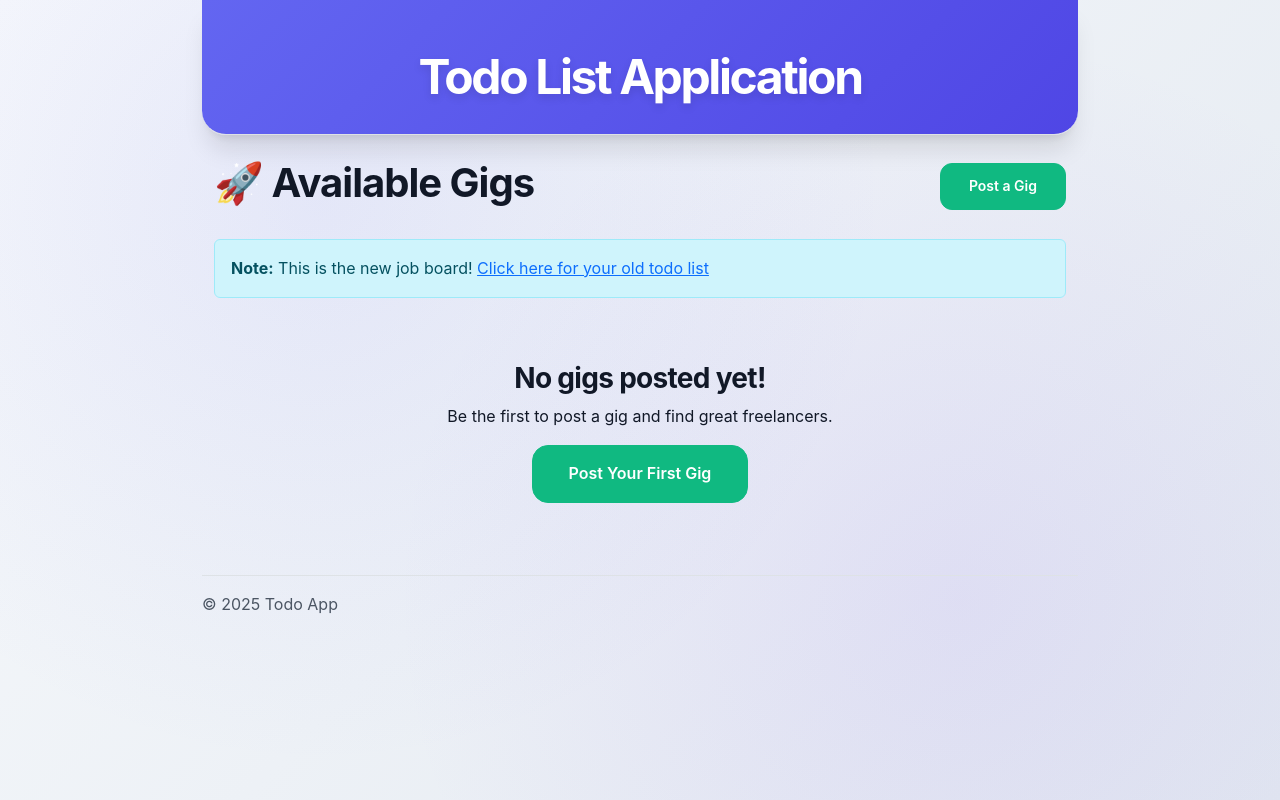
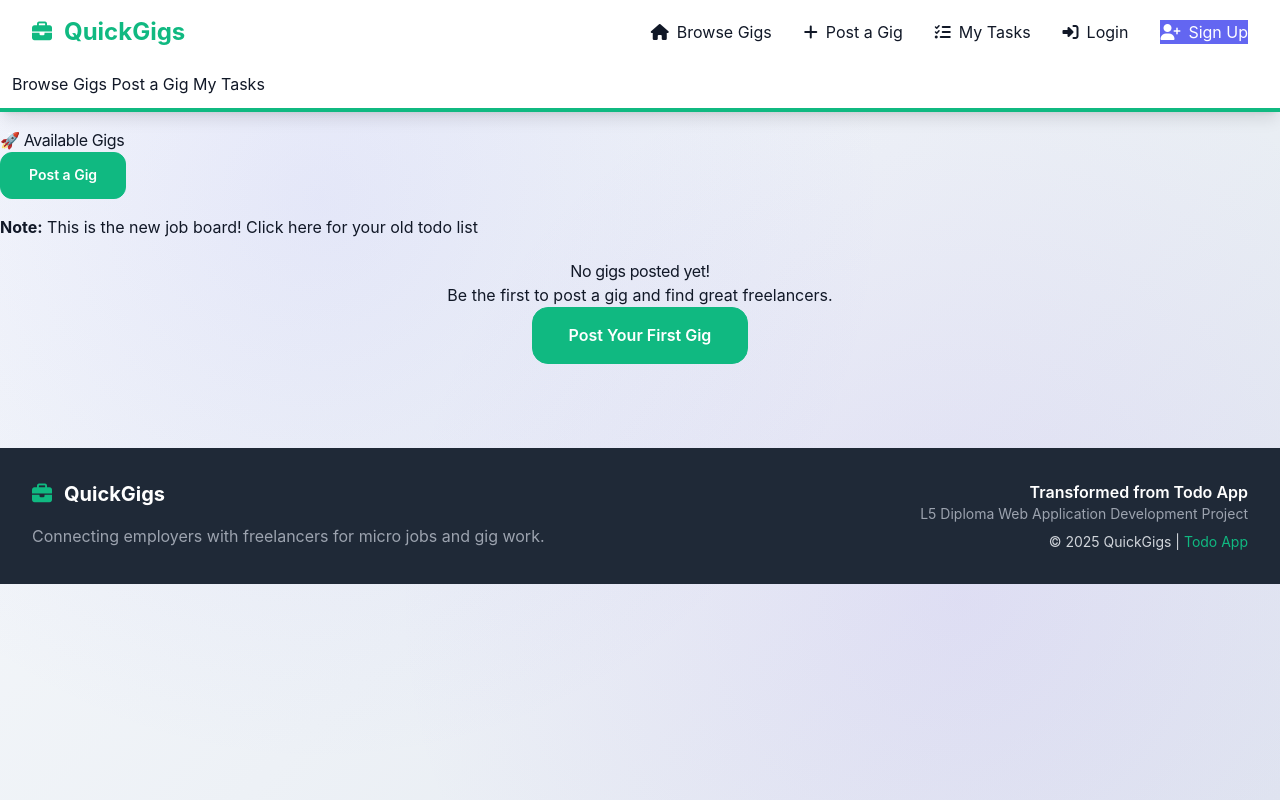
Before and after one commit to aransys/quickgigs-django, a Django app: page / in a window 1280 px wide. Run offline with Django 4.2, Linux system fonts and the light colour scheme; data that the repository does not hold is empty; some libraries are stand-ins or nearby versions.

Commit message:
update on base.html to work with tailwind

```diff
--- a/gigs/templates/gigs/base.html
+++ b/gigs/templates/gigs/base.html
@@ -4,27 +4,168 @@
   <head>
     <meta charset="UTF-8" />
     <meta name="viewport" content="width=device-width, initial-scale=1.0" />
-    <meta name="description" content="Task Manager - Organize and track your daily tasks efficiently with our Django-based todo application" />
-    <title>{% block title %}Todo App{% endblock %}</title>
-    <!-- Bootstrap CSS -->
-    <link href="https://cdn.jsdelivr.net/npm/bootstrap@5.3.0/dist/css/bootstrap.min.css" rel="stylesheet" />
+    <meta name="description" content="QuickGigs - Connect employers with freelancers for micro jobs and gig work." />
+    <title>{% block title %}QuickGigs - Find Your Next Gig{% endblock %}</title>
+
+    <!-- Tailwind CSS -->
+    <script src="https://cdn.tailwindcss.com"></script>
+
+    <!-- Font Awesome for icons -->
+    <link rel="stylesheet" href="https://cdnjs.cloudflare.com/ajax/libs/font-awesome/6.4.0/css/all.min.css" />
+
+    <!-- Custom CSS Files -->
     <link rel="stylesheet" href="{% static 'css/base.css' %}" />
-    <link rel="stylesheet" href="{% static 'todo_app/css/tasks.css' %}" />
+    <link rel="stylesheet" href="{% static 'css/components.css' %}" />
+    <link rel="stylesheet" href="{% static 'css/gigs.css' %}" />
     {% block extra_css %}{% endblock %}
+
+    <!-- Tailwind Configuration -->
+    <script>
+      tailwind.config = {
+        theme: {
+          extend: {
+            colors: {
+              brand: {
+                50: "#f0fdf4",
+                500: "#10b981",
+                600: "#059669",
+                700: "#047857",
+              },
+            },
+          },
+        },
+      };
+    </script>
   </head>
-  <body>
-    <div class="container">
-      <header class="pb-3 mb-4 border-bottom">
-        <h1 class="display-5 fw-bold">Todo List Application</h1>
-      </header>
 
-      <main>{% block content %} {% endblock %}</main>
+  <body class="bg-gray-50 min-h-screen">
+    <!-- Navigation -->
+    <nav class="bg-white shadow-lg border-b-4 border-brand-500">
+      <div class="max-w-7xl mx-auto px-4 sm:px-6 lg:px-8">
+        <div class="flex justify-between h-16">
+          <div class="flex items-center">
+            <a href="{% url 'gigs:gig_list' %}" class="flex items-center">
+              <i class="fas fa-briefcase text-brand-500 text-xl mr-3"></i>
+              <span class="text-2xl font-bold text-brand-500">QuickGigs</span>
+            </a>
+          </div>
 
-      <footer class="pt-3 mt-4 text-muted border-top">&copy; 2025 Todo App</footer>
+          <!-- Desktop Navigation -->
+          <div class="hidden md:flex items-center space-x-8">
+            <a href="{% url 'gigs:gig_list' %}" class="nav-link"> <i class="fas fa-home mr-2"></i>Browse Gigs </a>
+            <a href="{% url 'gigs:gig_create' %}" class="nav-link"> <i class="fas fa-plus mr-2"></i>Post a Gig </a>
+            <a href="{% url 'gigs:task_list' %}" class="nav-link"> <i class="fas fa-tasks mr-2"></i>My Tasks </a>
+
+            {% if user.is_authenticated %}
+            <div class="relative">
+              <button class="nav-link" onclick="toggleDropdown()">
+                <i class="fas fa-user mr-2"></i>{{ user.username }}
+                <i class="fas fa-chevron-down ml-1"></i>
+              </button>
+              <div id="userDropdown" class="dropdown-menu">
+                <a href="#" class="dropdown-item"> <i class="fas fa-user-circle mr-2"></i>Profile </a>
+                <a href="#" class="dropdown-item"> <i class="fas fa-cog mr-2"></i>Settings </a>
+                <div class="border-t border-gray-200 my-1"></div>
+                <a href="#" class="dropdown-item text-red-600"> <i class="fas fa-sign-out-alt mr-2"></i>Logout </a>
+              </div>
+            </div>
+            {% else %}
+            <a href="#" class="nav-link"> <i class="fas fa-sign-in-alt mr-2"></i>Login </a>
+            <a href="#" class="btn-primary"> <i class="fas fa-user-plus mr-2"></i>Sign Up </a>
+            {% endif %}
+          </div>
+
+          <!-- Mobile menu button -->
+          <div class="md:hidden flex items-center">
+            <button onclick="toggleMobileMenu()" class="text-gray-500 hover:text-gray-700">
+              <i class="fas fa-bars text-xl"></i>
+            </button>
+          </div>
+        </div>
+      </div>
+
+      <!-- Mobile Navigation -->
+      <div id="mobileMenu" class="mobile-menu">
+        <div class="px-2 pt-2 pb-3 space-y-1 sm:px-3">
+          <a href="{% url 'gigs:gig_list' %}" class="mobile-nav-link">Browse Gigs</a>
+          <a href="{% url 'gigs:gig_create' %}" class="mobile-nav-link">Post a Gig</a>
+          <a href="{% url 'gigs:task_list' %}" class="mobile-nav-link">My Tasks</a>
+        </div>
+      </div>
+    </nav>
+
+    <!-- Messages -->
+    {% if messages %}
+    <div class="max-w-7xl mx-auto px-4 sm:px-6 lg:px-8 pt-4">
+      {% for message in messages %}
+      <div class="alert alert-{{ message.tags }}">
+        <div class="flex items-center">
+          {% if message.tags == 'success' %}
+          <i class="fas fa-check-circle mr-3"></i>
+          {% elif message.tags == 'error' %}
+          <i class="fas fa-exclamation-circle mr-3"></i>
+          {% else %}
+          <i class="fas fa-info-circle mr-3"></i>
+          {% endif %}
+          <span>{{ message }}</span>
+        </div>
+        <button onclick="this.parentElement.remove()" class="ml-auto">
+          <i class="fas fa-times"></i>
+        </button>
+      </div>
+      {% endfor %}
     </div>
-    <!-- Bootstrap JavaScript -->
-    <script src="https://cdn.jsdelivr.net/npm/bootstrap@5.3.0/dist/js/bootstrap.bundle.min.js"></script>
-    <!-- Custom JavaScript -->
+    {% endif %}
+
+    <!-- Main Content -->
+    <main>{% block content %}{% endblock %}</main>
+
+    <!-- Footer -->
+    <footer class="bg-gray-800 text-gray-300 mt-16">
+      <div class="max-w-7xl mx-auto px-4 sm:px-6 lg:px-8 py-8">
+        <div class="grid md:grid-cols-2 gap-8">
+          <div>
+            <div class="flex items-center mb-4">
+              <i class="fas fa-briefcase text-brand-500 text-xl mr-3"></i>
+              <span class="text-xl font-bold text-white">QuickGigs</span>
+            </div>
+            <p class="text-gray-400">Connecting employers with freelancers for micro jobs and gig work.</p>
+          </div>
+          <div class="text-right">
+            <p class="font-semibold text-white">Transformed from Todo App</p>
+            <p class="text-sm text-gray-400 mb-2">L5 Diploma Web Application Development Project</p>
+            <p class="text-sm">
+              &copy; 2025 QuickGigs |
+              <a href="{% url 'gigs:task_list' %}" class="text-brand-500 hover:text-brand-400"> Todo App </a>
+            </p>
+          </div>
+        </div>
+      </div>
+    </footer>
+
+    <!-- JavaScript -->
+    <script>
+      function toggleDropdown() {
+        const dropdown = document.getElementById("userDropdown");
+        dropdown.classList.toggle("show");
+      }
+
+      function toggleMobileMenu() {
+        const menu = document.getElementById("mobileMenu");
+        menu.classList.toggle("show");
+      }
+
+      // Close dropdown when clicking outside
+      window.onclick = function (event) {
+        if (!event.target.matches(".nav-link")) {
+          const dropdown = document.getElementById("userDropdown");
+          if (dropdown && dropdown.classList.contains("show")) {
+            dropdown.classList.remove("show");
+          }
+        }
+      };
+    </script>
+
     {% block extra_js %}{% endblock %}
   </body>
 </html>
```
Also changed, not shown: static/css/components.css (added), static/css/gigs.css (added).
